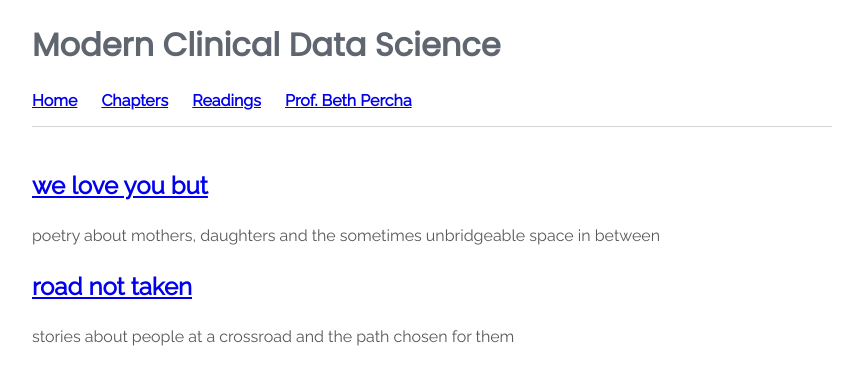
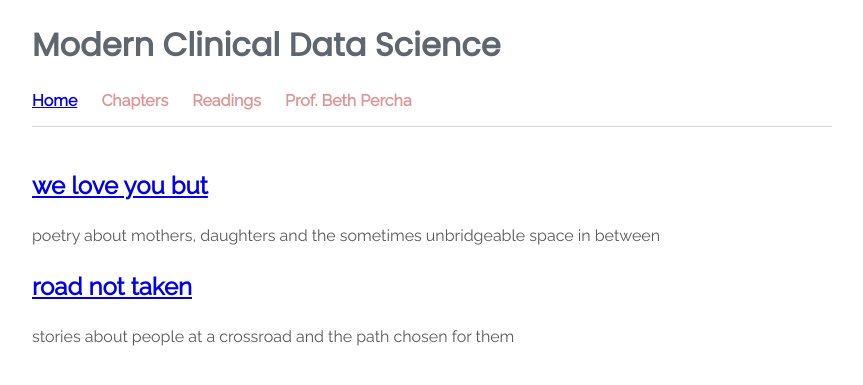
Before and after one commit to c1ndygao/cindygao.com, a Jekyll site: the page built from writings.md, in a window 1280 px wide. Shown: the top 385 px of the page, without its empty margins (208-1071 px from the left). Built offline with Jekyll 4.4.1, drawn with Linux system fonts in a browser that asks for light colours.

Commit message:
Update default.html

```diff
--- a/_layouts/default.html
+++ b/_layouts/default.html
@@ -13,9 +13,9 @@
 	<nav>
     		<ul>
         		<li><a href="/">Home</a></li>
-			<li><a href="/chapters">Chapters</a></li>
-			<li><a href="/readings">Readings</a></li>
-			<li><a href="/percha">Prof. Beth Percha</a></li>
+			<li><a href="/chapters" class="class1">Chapters</a></li>
+			<li><a href="/readings" class="class1">Readings</a></li>
+			<li><a href="/percha" class="class1">Prof. Beth Percha</a></li>
 
 		</ul>
 	</nav>
@@ -31,6 +31,7 @@
 </body>
 
 </html>
+
 
 
 <!-- head>
```
